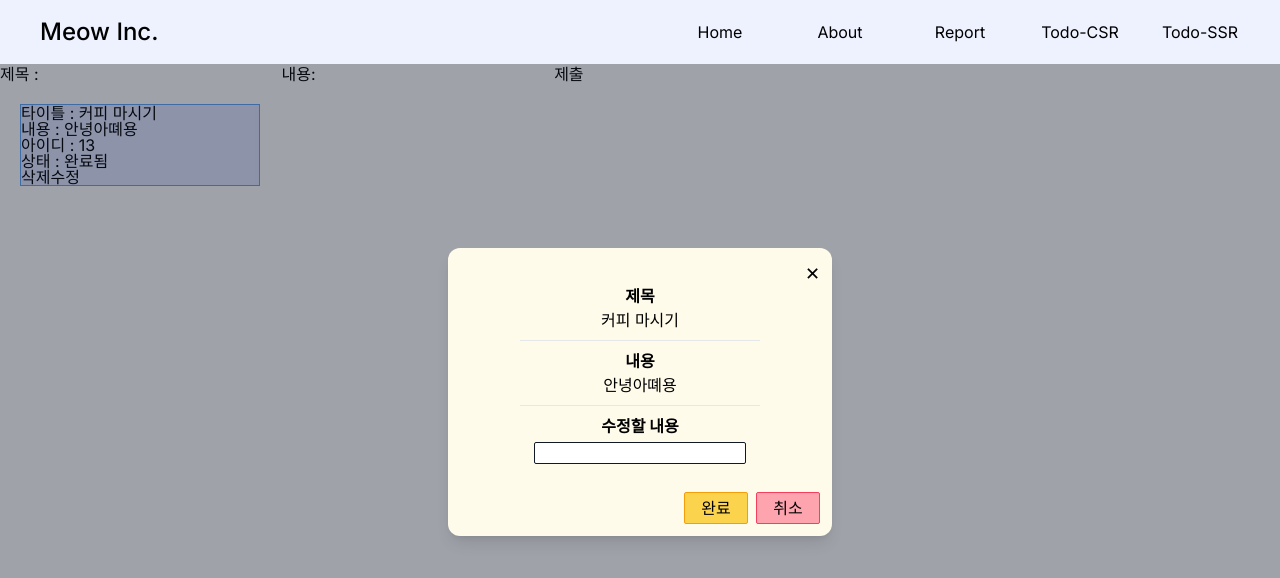
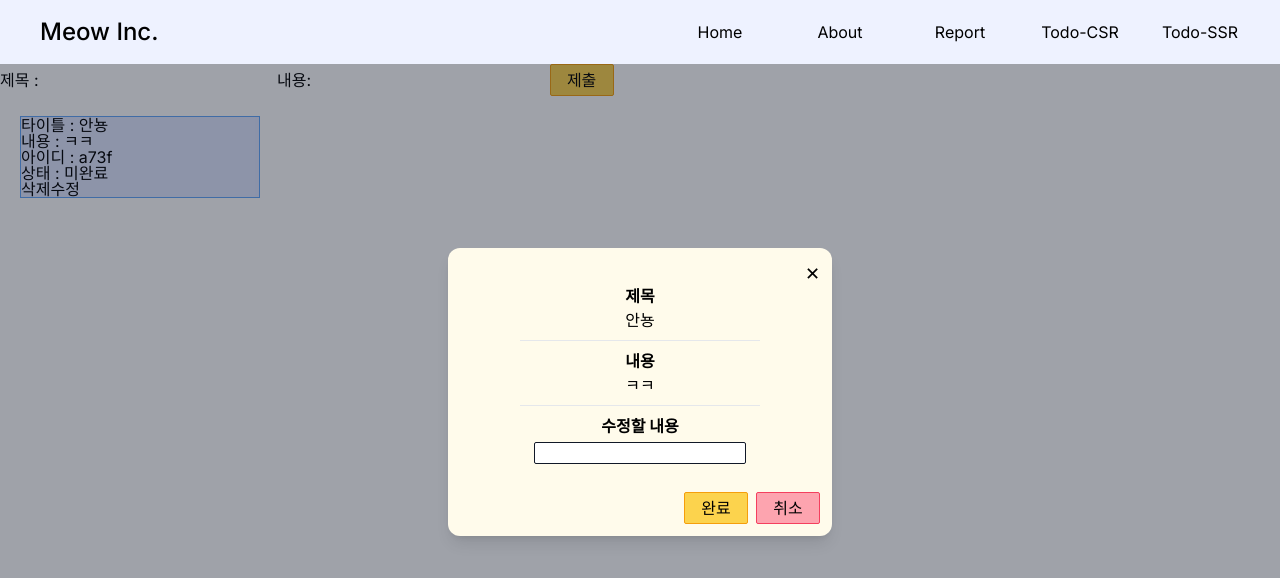
Before and after one commit to seopport/NextTasker, a Next.js app: page /todo-csr in a window 1280 px wide. Both pictures are taken after a click on the button "수정". Shown: the top 578 px of the page. Built offline with nearby package versions, Linux system fonts and the light colour scheme; data requests are answered from the project's data file.

Commit message:
[fix] 삭제 오류 수정

```diff
--- a/db.json
+++ b/db.json
@@ -6,10 +6,10 @@
   },
   "todos": [
     {
-      "id": "13",
-      "title": "커피 마시기",
-      "contents": "안녕아뗴용",
-      "isDone": "false"
+      "id": "a73f",
+      "title": "안뇽",
+      "contents": "ㅋㅋ",
+      "isDone": false
     }
   ]
 }
--- a/src/app/api/todos/[id]/route.ts
+++ b/src/app/api/todos/[id]/route.ts
@@ -15,8 +15,10 @@ export async function PATCH(request: Request, { params }: { params: { id: Todo['
   return Response.json({ message: '수정이 완료되었습니다.' });
 }
 
-export async function DELETE({ params }: { params: { id: Todo['id'] } }) {
+//request 빼면 500 오류난다.. 왜?
+export async function DELETE(request: Request, { params }: { params: { id: Todo['id'] } }) {
   const { id } = params;
+  console.log(params);
 
   await fetch(`http://localhost:4000/todos/${id}`, {
     method: 'DELETE',
--- a/src/app/api/todos/route.ts
+++ b/src/app/api/todos/route.ts
@@ -22,11 +22,16 @@ export async function GET(request: Request) {
 }
 
 export async function POST(request: Request) {
+  // 들어온 데이터를 js 객체로 파싱
   const { title, contents } = await request.json();
+
+  console.log(title, contents);
 
   const response = await fetch('http://localhost:4000/todos', {
     method: 'POST',
     headers: { 'Content-Type': 'application/json' },
+
+    //다시 json화해서 서버 통신
     body: JSON.stringify({ title, contents, isDone: false }),
   });
 
@@ -41,5 +46,5 @@ export async function POST(request: Request) {
     );
   }
 
-  return Response.json({ todo });
+  return Response.json({ todo, message: '추가되었습니다.' });
 }
--- a/src/app/todo-csr/page.tsx
+++ b/src/app/todo-csr/page.tsx
@@ -1,13 +1,16 @@
 'use client';
 
 import { Todo } from '@/types';
+import { error } from 'console';
 import React, { ChangeEvent, useEffect, useState } from 'react';
 
 const TodoCSRPage = () => {
   const [todos, setTodos] = useState<Todo[]>();
   const [isModifying, setIsModifying] = useState(false);
   const [targetTodo, setTargetTodo] = useState<Todo>();
+  const [modifyContent, setModifyContent] = useState<Todo['contents']>('');
   const [content, setContent] = useState<Todo['contents']>('');
+  const [title, setTitle] = useState<Todo['title']>('');
 
   useEffect(() => {
     const fetchTodos = async () => {
@@ -23,13 +26,20 @@ const TodoCSRPage = () => {
   if (!todos) return <div>로딩중 ..</div>;
 
   const handleDelete = async (id: Todo['id']) => {
+    console.log(id);
     if (window.confirm('삭제할거니?')) {
       try {
-        await fetch(`http://localhost:3000/api/todos/${id}`, {
+        const response = await fetch(`http://localhost:3000/api/todos/${id}`, {
           method: 'DELETE',
         });
 
-        alert('삭제되었단다');
+        if (!response.ok) {
+          throw new Error('Failed to modify the todo item');
+        }
+
+        // 백엔드에서 보내준 응답을 받아서 alert
+        const result = await response.json();
+        alert(result.message);
       } catch (error) {
         console.error(error);
       }
@@ -43,18 +53,16 @@ const TodoCSRPage = () => {
   };
 
   const handleModifyComplete = async () => {
-    if (!content.trim()) {
+    if (!modifyContent.trim()) {
       alert('수정 사항이 없습니다.');
       return;
     }
-    console.log(content);
-    console.log(targetTodo?.id);
 
     // patch 서버 통신
     try {
       const response = await fetch(`http://localhost:3000/api/todos/${targetTodo?.id}`, {
         method: 'PATCH',
-        body: JSON.stringify({ contents: content }),
+        body: JSON.stringify({ contents: modifyContent }),
       });
 
       if (!response.ok) {
@@ -64,6 +72,7 @@ const TodoCSRPage = () => {
       // 백엔드에서 보내준 응답을 받아서 alert
       const result = await response.json();
       alert(result.message);
+      setModifyContent('');
     } catch (error) {
       console.log(error);
     }
@@ -71,7 +80,7 @@ const TodoCSRPage = () => {
     setIsModifying(false);
   };
   const handleModifyCancel = () => {
-    if (content.trim()) {
+    if (modifyContent.trim()) {
       if (window.confirm('수정을 취소하시겠습니까?')) {
         setIsModifying(false);
       } else {
@@ -82,7 +91,36 @@ const TodoCSRPage = () => {
   };
 
   const handleContentChange = (e: ChangeEvent<HTMLInputElement>) => {
-    setContent(e.target.value);
+    setModifyContent(e.target.value);
+  };
+
+  const handleSubmitButton = async () => {
+    if (!title.trim()) {
+      alert('제목을 입력하세요');
+      return;
+    }
+
+    if (!content.trim()) {
+      alert('내용을 입력하세요.');
+      return;
+    }
+
+    try {
+      const response = await fetch('http://localhost:3000/api/todos', {
+        method: 'POST',
+        body: JSON.stringify({ title, contents: content }),
+      });
+
+      if (!response.ok) {
+        throw new Error('Failed to add todo item ');
+      }
+
+      const result = await response.json();
+      alert(result.message);
+
+      setTitle('');
+      setContent('');
+    } catch (error) {}
   };
 
   return (
@@ -111,7 +149,7 @@ const TodoCSRPage = () => {
             <div className='flex flex-col items-center gap-2'>
               <strong className='font-bold'>수정할 내용</strong>
               <input
-                value={content}
+                value={modifyContent}
                 onChange={handleContentChange}
                 className='border border-solid border-gray-900 rounded-sm text-sm'
               />
@@ -133,8 +171,14 @@ const TodoCSRPage = () => {
           </div>
         </div>
       </div>
-      제목 : <input /> 내용: <input />
-      <button>제출</button>
+      제목 : <input value={title} onChange={(e) => setTitle(e.target.value)} />
+      내용: <input value={content} onChange={(e) => setContent(e.target.value)} />
+      <button
+        onClick={handleSubmitButton}
+        className='w-16 h-8 bg-amber-300 rounded-sm border-solid border-amber-500 border'
+      >
+        제출
+      </button>
       {todos?.map((item: Todo) => {
         return (
           <div key={item.id} className='bg-indigo-100 border border-solid border-blue-400 m-5 w-60'>
```
